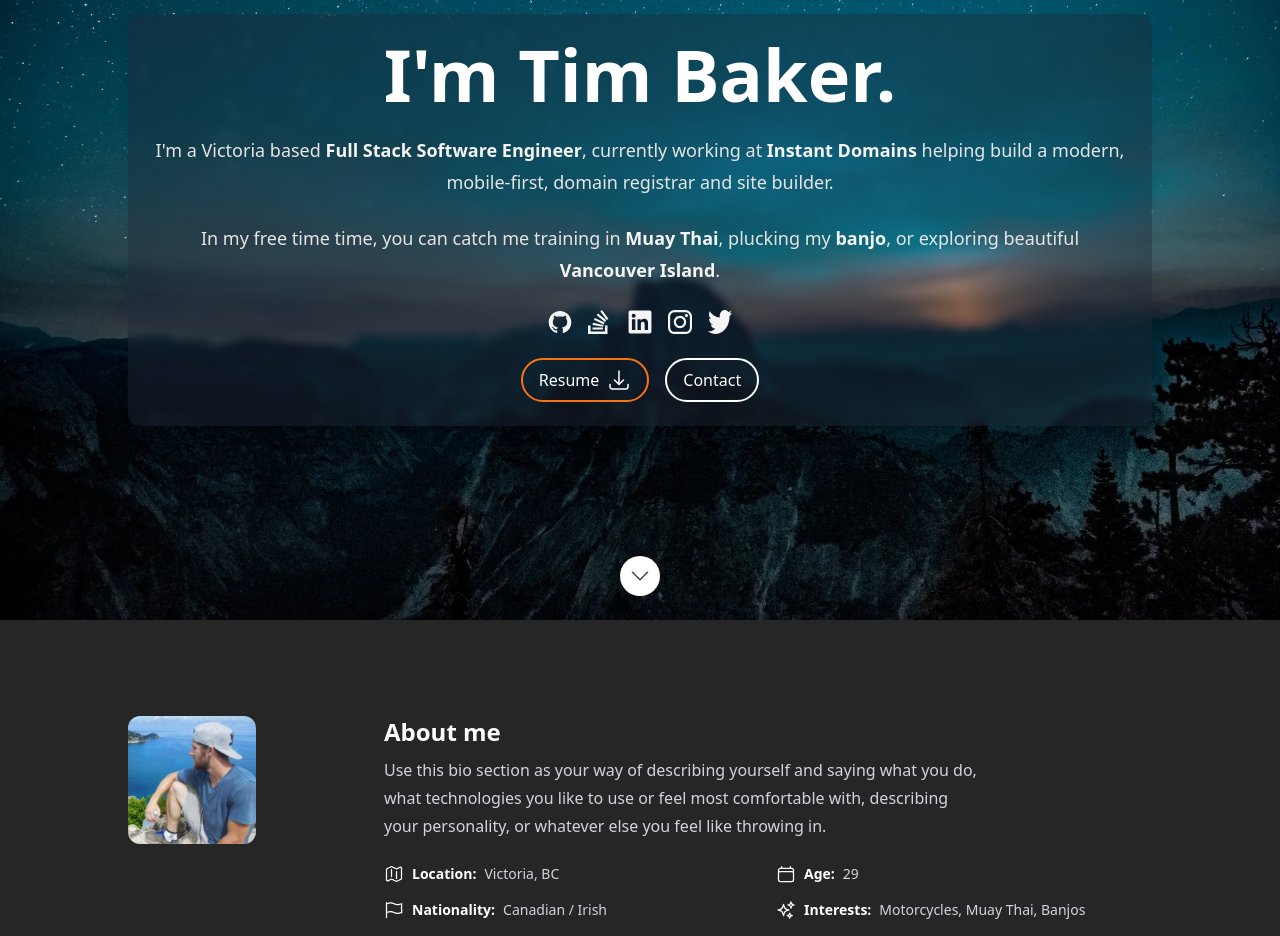
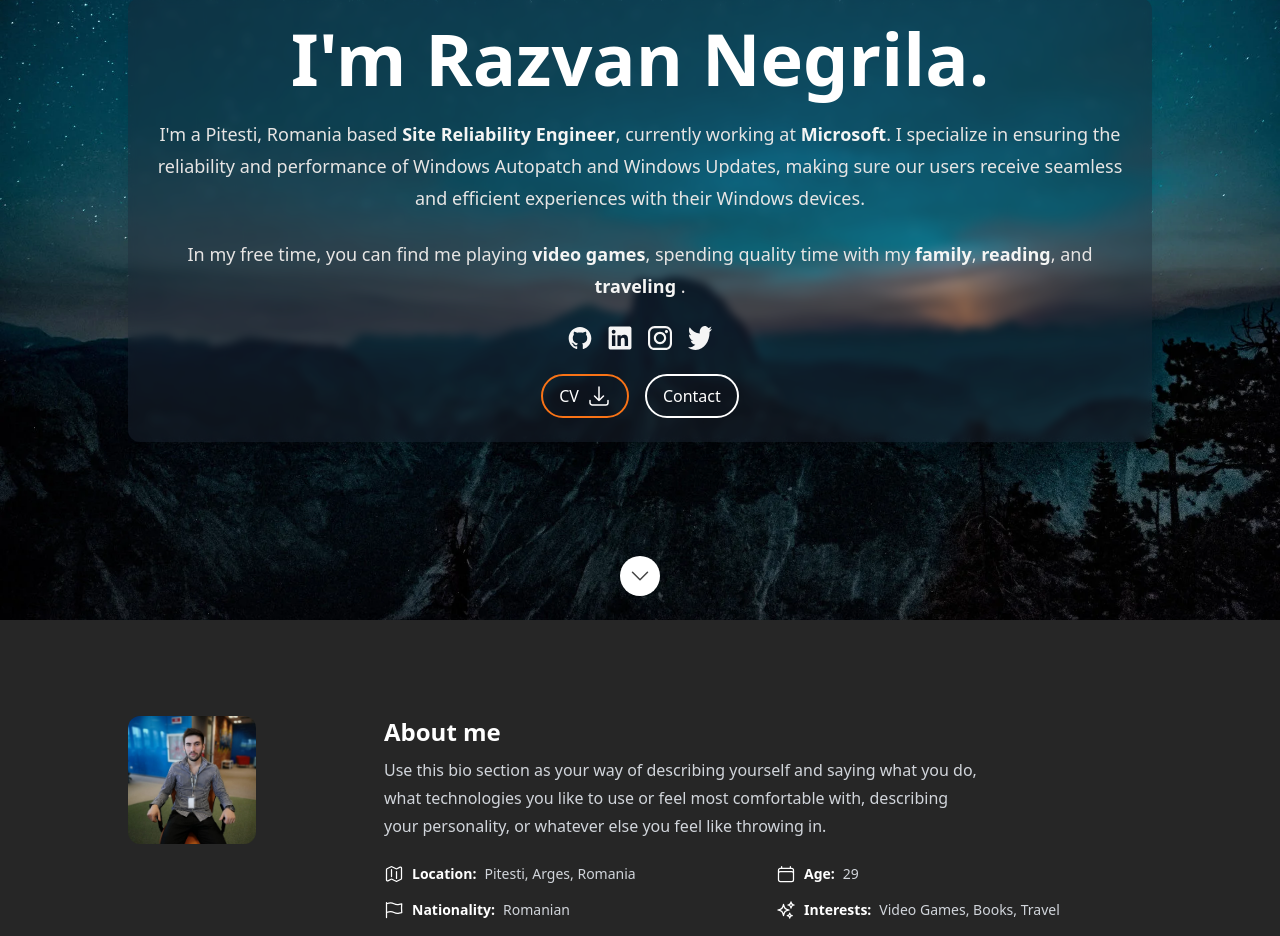
Before and after one commit to rnegrila/razvan-negrila, a Next.js app: page / in a window 1280 px wide. Shown: the part 180-1116 px from the top of the page. Built offline with nearby package versions, Linux system fonts and the light colour scheme.

Commit message:
updating data

```diff
--- a/src/data/data.tsx
+++ b/src/data/data.tsx
@@ -69,25 +69,22 @@ export type SectionId = (typeof SectionId)[keyof typeof SectionId];
  */
 export const heroData: Hero = {
   imageSrc: heroImage,
-  name: `I'm Tim Baker.`,
+  name: `I'm Razvan Negrila.`,
   description: (
     <>
       <p className="prose-sm text-stone-200 sm:prose-base lg:prose-lg">
-        I'm a Victoria based <strong className="text-stone-100">Full Stack Software Engineer</strong>, currently working
-        at <strong className="text-stone-100">Instant Domains</strong> helping build a modern, mobile-first, domain
-        registrar and site builder.
+        I'm a Pitesti, Romania based <strong className="text-stone-100">Site Reliability Engineer</strong>, currently working
+        at <strong className="text-stone-100">Microsoft</strong>. I specialize in ensuring the reliability and performance of Windows Autopatch and Windows Updates, making sure our users receive seamless and efficient experiences with their Windows devices.
       </p>
       <p className="prose-sm text-stone-200 sm:prose-base lg:prose-lg">
-        In my free time time, you can catch me training in <strong className="text-stone-100">Muay Thai</strong>,
-        plucking my <strong className="text-stone-100">banjo</strong>, or exploring beautiful{' '}
-        <strong className="text-stone-100">Vancouver Island</strong>.
+        In my free time, you can find me playing <strong className="text-stone-100">video games</strong>, spending quality time with my <strong className="text-stone-100">family</strong>, <strong className="text-stone-100">reading</strong>, and <strong className="text-stone-100">traveling </strong>.
       </p>
     </>
   ),
   actions: [
     {
-      href: '/assets/resume.pdf',
-      text: 'Resume',
+      href: '/assets/CV_EN_Razvan_Negrila.pdf',
+      text: 'CV',
       primary: true,
       Icon: ArrowDownTrayIcon,
     },
@@ -108,12 +105,12 @@ export const aboutData: About = {
   to use or feel most comfortable with, describing your personality, or whatever else you feel like throwing
   in.`,
   aboutItems: [
-    {label: 'Location', text: 'Victoria, BC', Icon: MapIcon},
+    {label: 'Location', text: 'Pitesti, Arges, Romania', Icon: MapIcon},
     {label: 'Age', text: '29', Icon: CalendarIcon},
-    {label: 'Nationality', text: 'Canadian / Irish', Icon: FlagIcon},
-    {label: 'Interests', text: 'Motorcycles, Muay Thai, Banjos', Icon: SparklesIcon},
-    {label: 'Study', text: 'University of Victoria', Icon: AcademicCapIcon},
-    {label: 'Employment', text: 'Instant Domains, inc.', Icon: BuildingOffice2Icon},
+    {label: 'Nationality', text: 'Romanian', Icon: FlagIcon},
+    {label: 'Interests', text: 'Video Games, Books, Travel', Icon: SparklesIcon},
+    /*{label: 'Study', text: 'University of Victoria', Icon: AcademicCapIcon},*/
+    {label: 'Employment', text: 'Microsoft Romania', Icon: BuildingOffice2Icon},
   ],
 };
 
@@ -125,16 +122,16 @@ export const skills: SkillGroup[] = [
     name: 'Spoken languages',
     skills: [
       {
-        name: 'English',
+        name: 'Romanian',
         level: 10,
       },
       {
         name: 'French',
-        level: 4,
+        level: 10,
       },
       {
-        name: 'Spanish',
-        level: 3,
+        name: 'English',
+        level: 9,
       },
     ],
   },
@@ -172,7 +169,7 @@ export const skills: SkillGroup[] = [
       },
     ],
   },
-  {
+  /*{
     name: 'Mobile development',
     skills: [
       {
@@ -188,7 +185,7 @@ export const skills: SkillGroup[] = [
         level: 3,
       },
     ],
-  },
+  },*/
 ];
 
 /**
@@ -340,8 +337,8 @@ export const contact: ContactSection = {
   items: [
     {
       type: ContactType.Email,
-      text: 'reachout@timbaker.me',
-      href: 'mailto:reachout@timbaker.me',
+      text: 'negrila.razvan@gmail.com',
+      href: 'mailto:negrila.razvan@gmail.com',
     },
     {
       type: ContactType.Location,
@@ -355,8 +352,8 @@ export const contact: ContactSection = {
     },
     {
       type: ContactType.Github,
-      text: 'tbakerx',
-      href: 'https://github.com/tbakerx',
+      text: 'rnegrila',
+      href: 'https://github.com/rnegrila',
     },
   ],
 };
@@ -365,9 +362,8 @@ export const contact: ContactSection = {
  * Social items
  */
 export const socialLinks: Social[] = [
-  {label: 'Github', Icon: GithubIcon, href: 'https://github.com/tbakerx'},
-  {label: 'Stack Overflow', Icon: StackOverflowIcon, href: 'https://stackoverflow.com/users/8553186/tim-baker'},
-  {label: 'LinkedIn', Icon: LinkedInIcon, href: 'https://www.linkedin.com/in/timbakerx/'},
-  {label: 'Instagram', Icon: InstagramIcon, href: 'https://www.instagram.com/reactresume/'},
-  {label: 'Twitter', Icon: TwitterIcon, href: 'https://twitter.com/TimBakerx'},
+  {label: 'Github', Icon: GithubIcon, href: 'https://github.com/rnegrila'},
+  {label: 'LinkedIn', Icon: LinkedInIcon, href: 'https://www.linkedin.com/in/razvan-negrila/'},
+  {label: 'Instagram', Icon: InstagramIcon, href: 'https://www.instagram.com/negrila.razvan.1/'},
+  {label: 'X', Icon: TwitterIcon, href: 'https://x.com/NegrilaRazvan'},
 ];
```
Also changed, not shown: src/images/profilepic.jpg, 1 other file (tests, documents, lock files or other folders).
